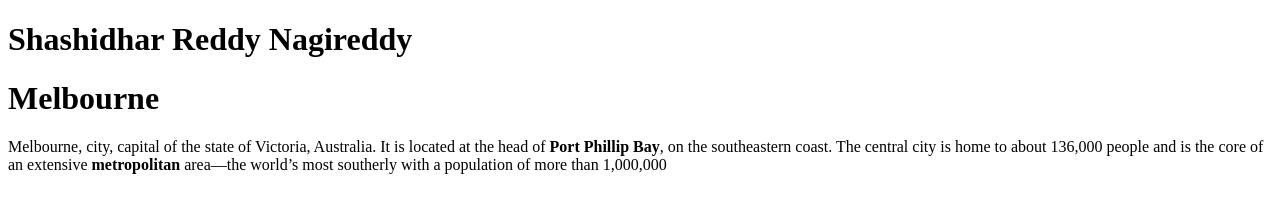
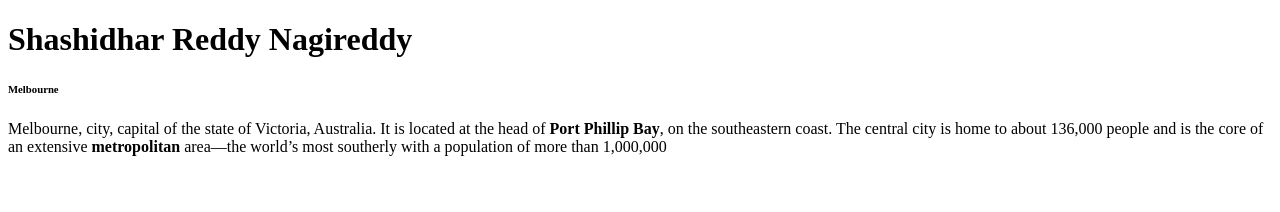
Before and after one commit to 44-563-WebApps-F21/webapps-f21-assignment-3-Shashi63, a plain HTML site: page index.html in a window 1280 px wide. Drawn offline with Linux system fonts and the light colour scheme.

Commit message:
add paragraph1

```diff
--- a/index.html
+++ b/index.html
@@ -11,7 +11,7 @@
         </h1>
     </body>
 </html>
-<h1>Melbourne</h1>
+<h6>Melbourne</h6>
     <p>Melbourne, city, capital of the state of Victoria, Australia.
        It is located at the head of <b> Port Phillip Bay</b>, on the southeastern coast.
        The central city is home to about 136,000 people and is the core of an extensive <b>metropolitan</b> area—the world’s most southerly with a population of more than 1,000,000
```
